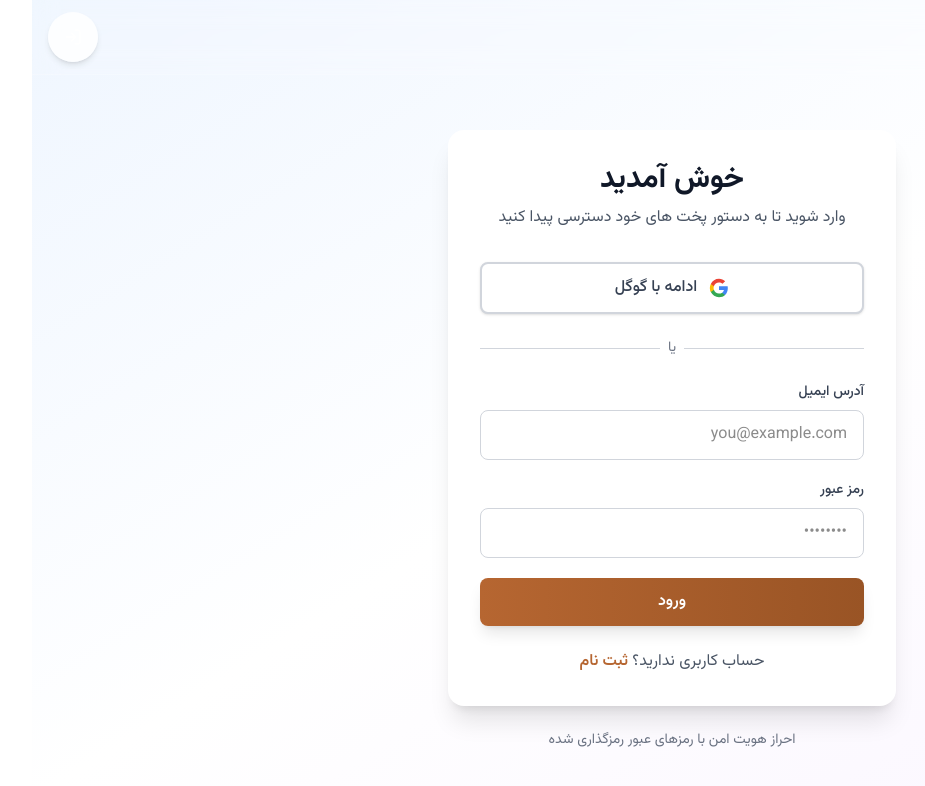
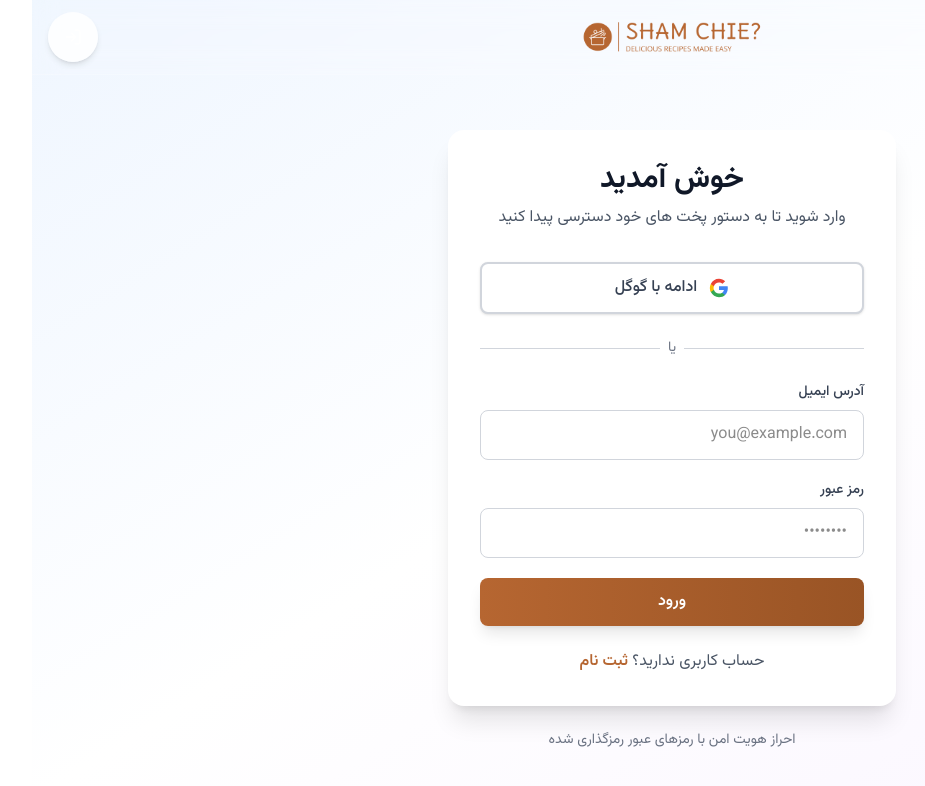
Before and after one commit to UnsmilingBoy/recipe-app, a Next.js app: page /login in a window 1280 px wide. Shown: the top 786 px of the page, without its empty margins (85-1010 px from the left). Built offline with nearby package versions, Linux system fonts and the light colour scheme; no server answers.

Commit message:
Added Logo to the header for better navigation. Removed consent promp for google oauth

```diff
--- a/app/components/Header.tsx
+++ b/app/components/Header.tsx
@@ -4,6 +4,8 @@ import { Languages } from "lucide-react";
 import { useLanguage } from "../context/LanguageContext";
 import UserNav from "./UserNav";
 import { MotionButton } from "./MotionPresets";
+import Image from "next/image";
+import Link from "next/link";
 
 export default function Header() {
   const { toggleLanguage } = useLanguage();
@@ -15,9 +17,23 @@ export default function Header() {
     >
       <div className="container mx-auto px-4 py-3 flex items-center justify-between">
         {/* Left: User Nav */}
-        <div className="flex items-center">
+        <div className="flex items-center z-50">
           <UserNav />
         </div>
+
+        {/* Center: Logo or Site Name */}
+        <Link
+          href="/"
+          className="flex items-center justify-center fixed inset-0"
+        >
+          <Image
+            src="/logo2.png"
+            alt="RecipeApp Logo"
+            width={180}
+            height={180}
+            className="w-40 md:w-[180px]"
+          />
+        </Link>
 
         {/* Right: Language Toggle */}
         <div className="flex items-center">
--- a/app/components/UserNav.tsx
+++ b/app/components/UserNav.tsx
@@ -88,12 +88,12 @@ export default function UserNav() {
     <div className="relative">
       <button
         onClick={handleProfileButton}
-        className="flex items-center gap-3 px-4 py-2 cursor-pointer bg-white dark:bg-zinc-800 border border-gray-200 dark:border-zinc-700 rounded-lg hover:border-blue-300 dark:hover:border-primary-dark hover:shadow-md transition-all"
+        className="flex items-center gap-3 md:px-4 md:py-2 cursor-pointer md:bg-white md:dark:bg-zinc-800 md:border border-gray-200 dark:border-zinc-700 rounded-lg hover:border-blue-300 dark:hover:border-primary-dark hover:shadow-md transition-all"
       >
-        <div className="w-8 h-8 rounded-full bg-linear-to-br from-primary to-primary-dark flex items-center justify-center text-white font-semibold">
+        <div className="w-11 h-11 md:w-8 md:h-8 rounded-full bg-linear-to-br from-primary to-primary-dark flex items-center justify-center text-white font-semibold">
           {user.name.charAt(0).toUpperCase()}
         </div>
-        <div className="text-left hidden sm:block">
+        <div className="text-left hidden md:block">
           <p className="text-sm font-medium text-gray-900 dark:text-white">
             {user.name}
           </p>
--- a/lib/oauth.ts
+++ b/lib/oauth.ts
@@ -33,7 +33,7 @@ export function getGoogleAuthUrl(state?: string): string {
     response_type: "code",
     scope: "openid email profile",
     access_type: "offline",
-    prompt: "consent",
+    // Removed 'prompt=consent' to avoid forcing re-authentication
   });
 
   if (state) {
```
Also changed, not shown: public/logo2.png (added).
